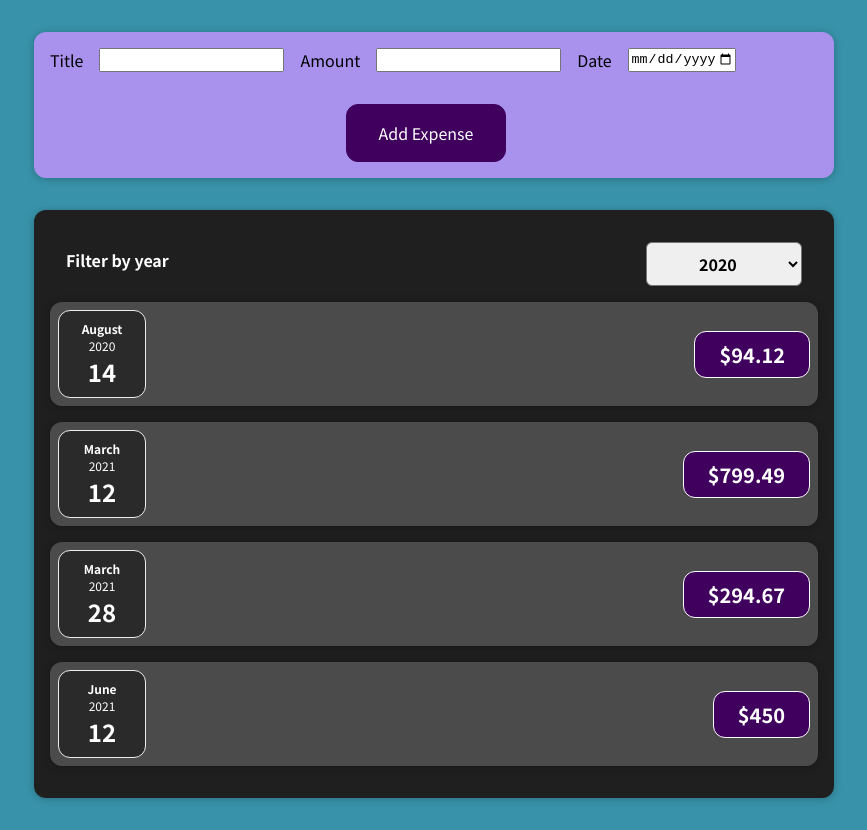
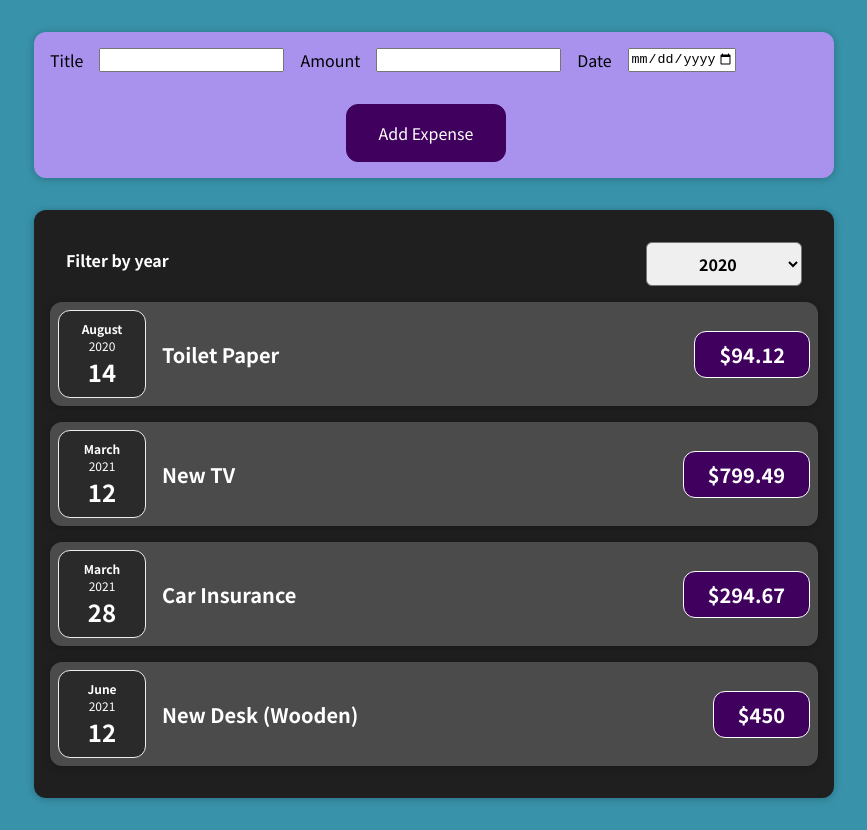
Before and after one commit to rishii-27/AdvanceReact, a React (Create React App) app: page / in a window 1280 px wide. Shown: the whole page, without its empty margins (206-1073 px from the left). Built offline with nearby package versions, Linux system fonts and the light colour scheme.

Commit message:
task10: Updating addExpenseHandler in App.js

```diff
--- a/src/App.js
+++ b/src/App.js
@@ -1,10 +1,9 @@
-import React from 'react';
+import React, { useState } from 'react';
 
 import Expenses from './components/Expenses/Expenses';
 import NewExpense from './components/NewExpense/NewExpense';
 
-const App = () => {
-  const expenses = [
+const DUMMY_EXPENSES = [
   {
     id: 'e1',
     title: 'Toilet Paper',
@@ -26,9 +25,16 @@
   },
 ];
 
+const App = () => {
+
+  const [expenses, setExpenses] = useState(DUMMY_EXPENSES);
+
   const addExpenseHandler = expense => {
-    console.log("In app js");
+    // console.log("In app js");
     console.log(expense);
+    setExpenses((prevExpenses) => {
+      return [expense, ...prevExpenses];
+    });
   }
 
   // return React.createElement(
--- a/src/components/Expenses/Expenses.js
+++ b/src/components/Expenses/Expenses.js
@@ -16,7 +16,8 @@
     <Card className="expenses">
       <ExpensesFilter selected={filteredYear} onChangeFilter={filterChangeHandler} />
 
-      {props.items.map(expense => <ExpenseItem title={expense.tile}
+      {props.items.map(expense => <ExpenseItem
+        title={expense.title}
         amount={expense.amount}
         date={expense.date} />)}
 
```
Lines whose indentation alone changed are shown as unchanged.
